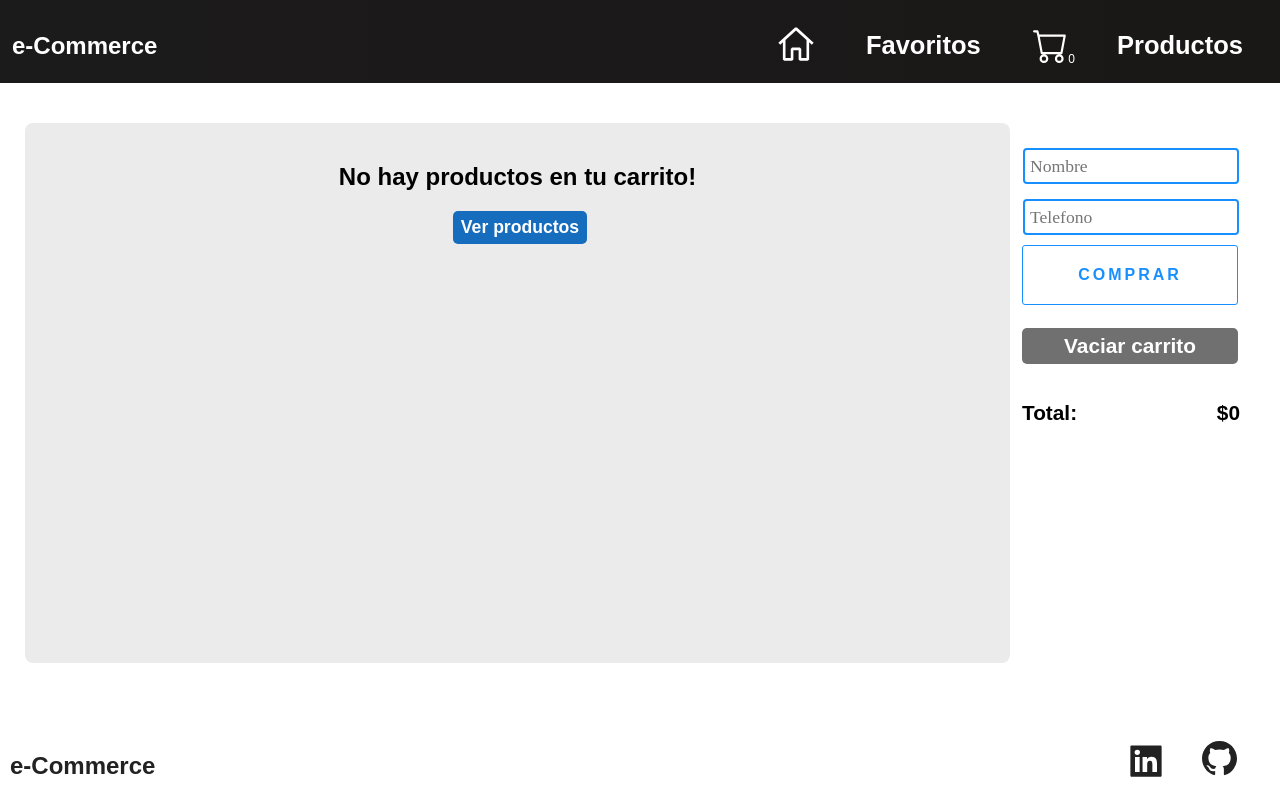
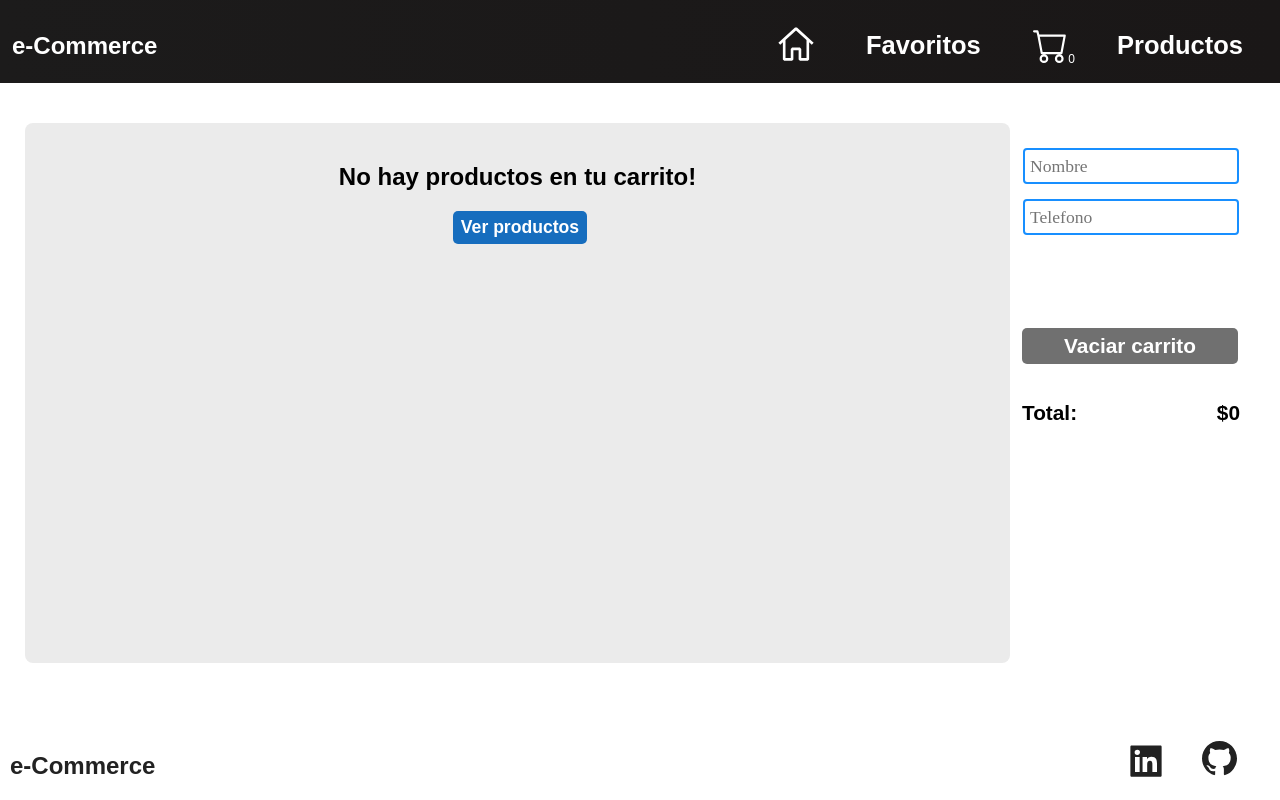
Before and after one commit to SebastianLezama/e-Commerce, a React (Create React App) app: page /cart in a window 1280 px wide. Built offline with nearby package versions, Linux system fonts and the light colour scheme; a web font is replaced by a local one.

Commit message:
Removed button in cart when 0 items in cart

```diff
--- a/src/components/Cart/Form.jsx
+++ b/src/components/Cart/Form.jsx
@@ -77,7 +77,9 @@ const Form = () => {
               value={formData.phone}
             />
           </li>
-          <input type="submit" className="flat-button" value="COMPRAR" />
+          {cart.length !== 0 && (
+            <input type="submit" className="flat-button" value="COMPRAR" />
+          )}
         </ul>
       </form>
     </div>
```
